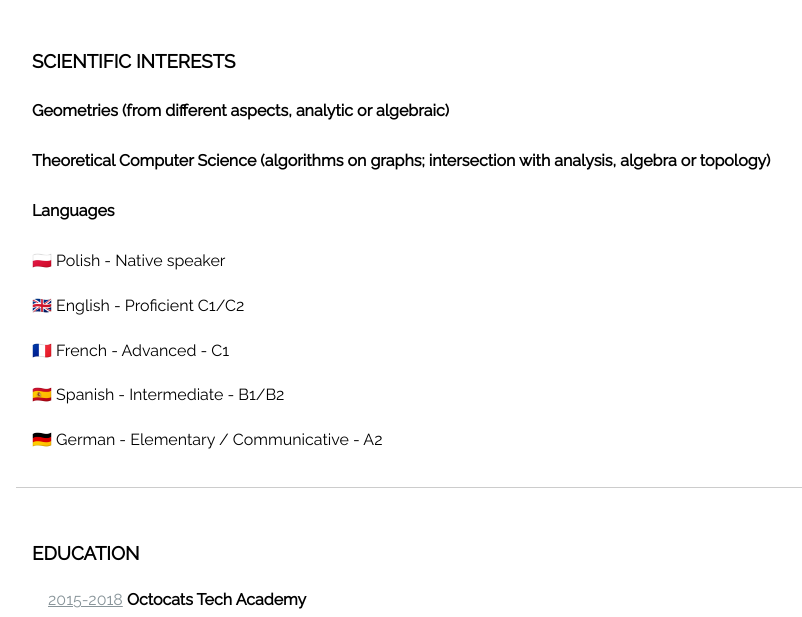
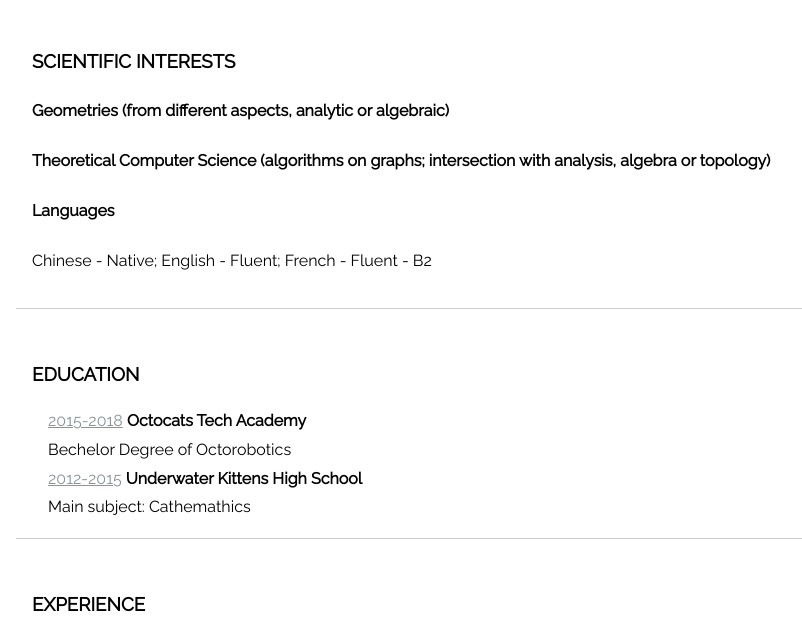
Before and after one commit to XiaoweiYEXavier/XiaoweiYEXavier.github.io, a Jekyll site: the page CV/index.html, which Jekyll copies as it is, in a window 1280 px wide and 900 px high, cut to the strip 283-900 px from the top of the window. Shown: the whole strip, without its empty margins (70-872 px from the left). Built offline with Jekyll 4.4.1, drawn with Linux system fonts in a browser that asks for light colours; nearby versions of some CDN libraries.

Commit message:
Update index.html

```diff
--- a/CV/index.html
+++ b/CV/index.html
@@ -24,11 +24,7 @@
           <h4>Theoretical Computer Science (algorithms on graphs; intersection with analysis, algebra or topology)</h4>
         <div>
           <h4>Languages</h4>
-          <p>🇵🇱 Polish - Native speaker</p>
-          <p>🇬🇧 English - Proficient C1/C2</p>
-          <p>🇫🇷 French - Advanced - C1</p>
-          <p>🇪🇸 Spanish - Intermediate - B1/B2</p>
-          <p>🇩🇪 German - Elementary / Communicative - A2</p>
+          <p>Chinese - Native; English - Fluent; French - Fluent - B2</p>
         </div>
       </div>
     </section>
```
